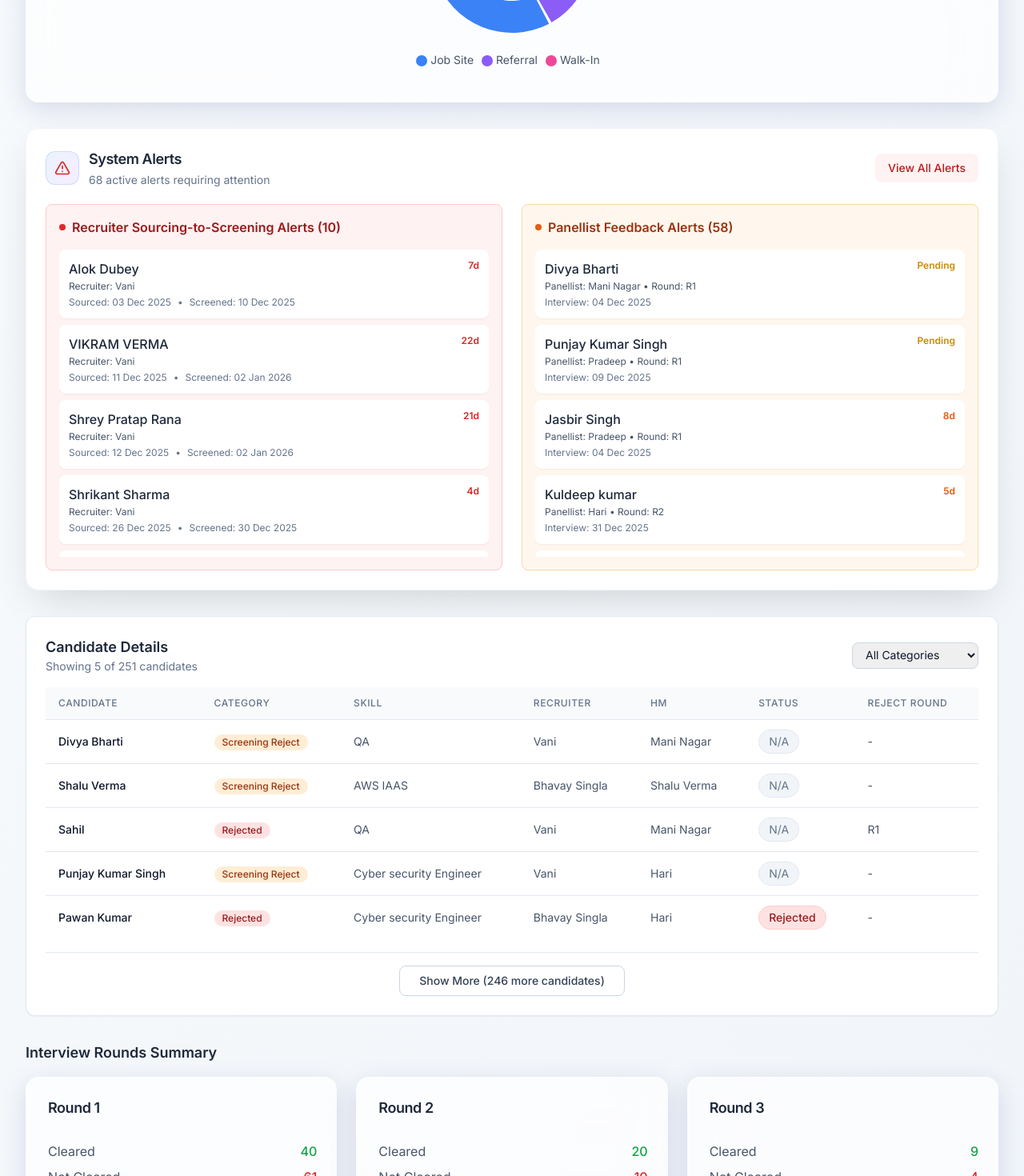
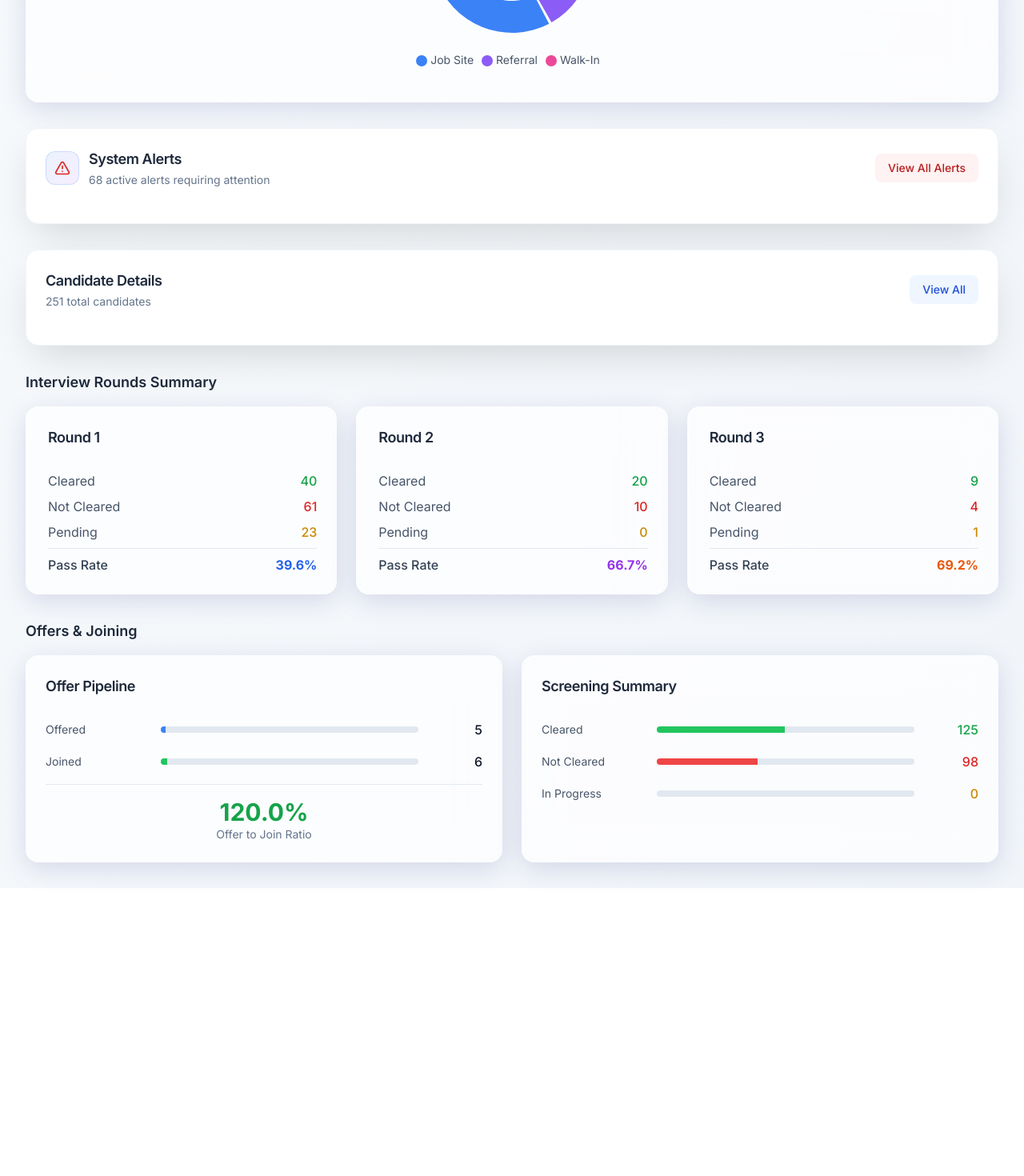
Before and after one commit to NavyanshNanda/HR-Analytics, a Next.js app: page /dashboard/super-admin in a window 1280 px wide. Shown: the part 1385-2855 px from the top of the page at 80% size. After the commit the page ends 2495 px from the top, so only its background shows below. Built offline with nearby package versions, Linux system fonts and the light colour scheme.

Commit message:
Changed the data sheets to have dropdowns.

```diff
--- a/components/dashboards/PanellistDashboard.tsx
+++ b/components/dashboards/PanellistDashboard.tsx
@@ -36,11 +36,12 @@ export default function PanellistDashboard({ data, panelistName }: PanellistDash
   const [showAlertsOnly, setShowAlertsOnly] = useState(false);
   const [showAllInterviews, setShowAllInterviews] = useState(false);
   const [currentPage, setCurrentPage] = useState(1);
-  const itemsPerPage = 25;
+  const itemsPerPage = 20;
   const [filters, setFilters] = useState<DateFilters>({});
   const [selectedSkills, setSelectedSkills] = useState<string[]>([]);
   const [selectedCandidates, setSelectedCandidates] = useState<string[]>([]);
   const [selectedLocations, setSelectedLocations] = useState<string[]>([]);
+  const [showInterviewTable, setShowInterviewTable] = useState(false);
   const interviewTableRef = React.useRef<HTMLDivElement>(null);
 
   // Filter data for this panelist
@@ -143,11 +144,13 @@ export default function PanellistDashboard({ data, panelistName }: PanellistDash
     setSearchTerm(candidateName);
     setRoundFilter('all');
     setStatusFilter('all');
-    // Scroll to table
+    // Scroll to table with offset for fixed header
     setTimeout(() => {
       const tableSection = document.querySelector('#interviews-table');
       if (tableSection) {
-        tableSection.scrollIntoView({ behavior: 'smooth', block: 'start' });
+        const elementPosition = tableSection.getBoundingClientRect().top + window.pageYOffset;
+        const offsetPosition = elementPosition - 120; // Offset for header + filters
+        window.scrollTo({ top: offsetPosition, behavior: 'smooth' });
       }
     }, 100);
   };
@@ -196,7 +199,11 @@ export default function PanellistDashboard({ data, panelistName }: PanellistDash
         onBellClick={() => {
           setShowAlertsOnly(!showAlertsOnly);
           setTimeout(() => {
-            interviewTableRef.current?.scrollIntoView({ behavior: 'smooth', block: 'start' });
+            if (interviewTableRef.current) {
+              const elementPosition = interviewTableRef.current.getBoundingClientRect().top + window.pageYOffset;
+              const offsetPosition = elementPosition - 120; // Offset for header + filters
+              window.scrollTo({ top: offsetPosition, behavior: 'smooth' });
+            }
           }, 100);
         }}
         actions={
@@ -379,9 +386,18 @@ export default function PanellistDashboard({ data, panelistName }: PanellistDash
           )}
           <ChartCard
             title="Interview Details"
+            subtitle={`${filteredInterviews.length} total interviews`}
             variant="glass"
             action={
               <div className="flex gap-3">
+                <button
+                  onClick={() => setShowInterviewTable(!showInterviewTable)}
+                  className="px-4 py-2 bg-blue-50 text-blue-700 rounded-lg hover:bg-blue-100 transition-colors text-sm font-medium"
+                >
+                  {showInterviewTable ? 'Collapse' : 'View All'}
+                </button>
+                {showInterviewTable && (
+                  <>
                 {/* Search */}
                 <div className="relative">
                   <Search className="absolute left-3 top-1/2 transform -translate-y-1/2 w-4 h-4 text-slate-400" />
@@ -418,10 +434,13 @@ export default function PanellistDashboard({ data, panelistName }: PanellistDash
                   <option value="pending">Pending</option>
                   <option value="alert">With Alerts</option>
                 </select>
+                  </>
+                )}
               </div>
             }
           >
-            <div className="overflow-x-auto">
+            {showInterviewTable && (
+            <div className="overflow-x-auto" style={{ maxHeight: '400px', overflowY: 'auto' }}>
               <table className="data-table">
                 <thead>
                   <tr>
@@ -442,11 +461,9 @@ export default function PanellistDashboard({ data, panelistName }: PanellistDash
                       </td>
                     </tr>
                   ) : (
-                    (showAllInterviews
-                      ? (filteredInterviews.length > itemsPerPage
-                          ? filteredInterviews.slice((currentPage - 1) * itemsPerPage, currentPage * itemsPerPage)
-                          : filteredInterviews)
-                      : filteredInterviews.slice(0, 5)).map((interview, idx) => (
+                    filteredInterviews
+                      .slice((currentPage - 1) * itemsPerPage, currentPage * itemsPerPage)
+                      .map((interview, idx) => (
                       <tr
                         key={idx}
                         className={interview.isAlert || interview.isPendingFeedback ? 'bg-red-50' : ''}
@@ -489,34 +506,9 @@ export default function PanellistDashboard({ data, panelistName }: PanellistDash
                 </tbody>
               </table>
 
-              {filteredInterviews.length > 5 && (
+              {filteredInterviews.length > itemsPerPage && (
                 <div className="mt-4 border-t border-slate-200 pt-4">
-                  {!showAllInterviews ? (
-                    <div className="flex justify-center">
-                      <button
-                        onClick={() => {
-                          setShowAllInterviews(true);
-                          setCurrentPage(1);
-                        }}
-                        className="px-6 py-2 text-sm font-medium text-slate-700 bg-white border border-slate-300 rounded-lg hover:bg-slate-50 transition-colors"
-                      >
-                        Show More ({filteredInterviews.length - 5} more interviews)
-                      </button>
-                    </div>
-                  ) : (
                   <div className="flex items-center justify-between">
-                      <button
-                        onClick={() => {
-                          setShowAllInterviews(false);
-                          setCurrentPage(1);
-                        }}
-                        className="px-4 py-2 text-sm font-medium text-slate-700 bg-white border border-slate-300 rounded-lg hover:bg-slate-50 transition-colors"
-                      >
-                        Show Less
-                      </button>
-
-                      {filteredInterviews.length > itemsPerPage && (
-                        <div className="flex gap-2">
                     <button
                       onClick={() => setCurrentPage(p => Math.max(1, p - 1))}
                       disabled={currentPage === 1}
@@ -525,6 +517,7 @@ export default function PanellistDashboard({ data, panelistName }: PanellistDash
                       Previous
                     </button>
 
+                    <div className="flex gap-2">
                       {Array.from({ length: Math.ceil(filteredInterviews.length / itemsPerPage) }, (_, i) => i + 1).map(pageNum => (
                         <button
                           key={pageNum}
@@ -538,6 +531,7 @@ export default function PanellistDashboard({ data, panelistName }: PanellistDash
                           {pageNum}
                         </button>
                       ))}
+                    </div>
 
                     <button
                       onClick={() => setCurrentPage(p => Math.min(Math.ceil(filteredInterviews.length / itemsPerPage), p + 1))}
@@ -547,12 +541,10 @@ export default function PanellistDashboard({ data, panelistName }: PanellistDash
                       Next
                     </button>
                   </div>
-                      )}
                 </div>
               )}
             </div>
             )}
-            </div>
           </ChartCard>
         </section>
       </main>
--- a/components/dashboards/RecruiterDashboard.tsx
+++ b/components/dashboards/RecruiterDashboard.tsx
@@ -27,12 +27,13 @@ export default function RecruiterDashboard({ data, recruiterName }: RecruiterDas
   const [showAlertsOnly, setShowAlertsOnly] = useState(false);
   const [showAllCandidates, setShowAllCandidates] = useState(false);
   const [currentPage, setCurrentPage] = useState(1);
-  const itemsPerPage = 25;
+  const itemsPerPage = 20;
   const [filters, setFilters] = useState<DateFilters>({});
   const [selectedPanelists, setSelectedPanelists] = useState<string[]>([]);
   const [selectedSkills, setSelectedSkills] = useState<string[]>([]);
   const [selectedCandidates, setSelectedCandidates] = useState<string[]>([]);
   const [selectedLocations, setSelectedLocations] = useState<string[]>([]);
+  const [showCandidateTable, setShowCandidateTable] = useState(false);
   const candidateTableRef = React.useRef<HTMLDivElement>(null);
 
   // Filter data for this recruiter
@@ -147,11 +148,13 @@ export default function RecruiterDashboard({ data, recruiterName }: RecruiterDas
   const handleAlertClick = (candidateName: string) => {
     setSearchTerm(candidateName);
     setStatusFilter('all');
-    // Scroll to table
+    // Scroll to table with offset for fixed header
     setTimeout(() => {
       const tableSection = document.querySelector('#candidates-table');
       if (tableSection) {
-        tableSection.scrollIntoView({ behavior: 'smooth', block: 'start' });
+        const elementPosition = tableSection.getBoundingClientRect().top + window.pageYOffset;
+        const offsetPosition = elementPosition - 120; // Offset for header + filters
+        window.scrollTo({ top: offsetPosition, behavior: 'smooth' });
       }
     }, 100);
   };
@@ -198,7 +201,11 @@ export default function RecruiterDashboard({ data, recruiterName }: RecruiterDas
         onBellClick={() => {
           setShowAlertsOnly(!showAlertsOnly);
           setTimeout(() => {
-            candidateTableRef.current?.scrollIntoView({ behavior: 'smooth', block: 'start' });
+            if (candidateTableRef.current) {
+              const elementPosition = candidateTableRef.current.getBoundingClientRect().top + window.pageYOffset;
+              const offsetPosition = elementPosition - 120; // Offset for header + filters
+              window.scrollTo({ top: offsetPosition, behavior: 'smooth' });
+            }
           }, 100);
         }}
         actions={
@@ -372,9 +379,18 @@ export default function RecruiterDashboard({ data, recruiterName }: RecruiterDas
           )}
           <ChartCard
             title="Candidate Profiles"
+            subtitle={`${filteredCandidates.length} total candidates`}
             variant="glass"
             action={
               <div className="flex gap-3">
+                <button
+                  onClick={() => setShowCandidateTable(!showCandidateTable)}
+                  className="px-4 py-2 bg-blue-50 text-blue-700 rounded-lg hover:bg-blue-100 transition-colors text-sm font-medium"
+                >
+                  {showCandidateTable ? 'Collapse' : 'View All'}
+                </button>
+                {showCandidateTable && (
+                  <>
                 {/* Search */}
                 <div className="relative">
                   <Search className="absolute left-3 top-1/2 transform -translate-y-1/2 w-4 h-4 text-slate-400" />
@@ -399,10 +415,13 @@ export default function RecruiterDashboard({ data, recruiterName }: RecruiterDas
                   <option value="in progress">In Progress</option>
                   <option value="alert">With Alerts</option>
                 </select>
+                  </>
+                )}
               </div>
             }
           >
-            <div className="overflow-x-auto">
+            {showCandidateTable && (
+            <div className="overflow-x-auto" style={{ maxHeight: '400px', overflowY: 'auto' }}>
               <table className="data-table">
                 <thead>
                   <tr>
@@ -424,11 +443,9 @@ export default function RecruiterDashboard({ data, recruiterName }: RecruiterDas
                       </td>
                     </tr>
                   ) : (
-                    (showAllCandidates
-                      ? (filteredCandidates.length > itemsPerPage
-                          ? filteredCandidates.slice((currentPage - 1) * itemsPerPage, currentPage * itemsPerPage)
-                          : filteredCandidates)
-                      : filteredCandidates.slice(0, 5)).map((candidate, idx) => {
+                    filteredCandidates
+                      .slice((currentPage - 1) * itemsPerPage, currentPage * itemsPerPage)
+                      .map((candidate, idx) => {
                       const isAlert = is48HourAlertTriggered(candidate.sourcingDate, candidate.screeningDate);
                       const timeDiff = calculateTimeDifferenceHours(candidate.sourcingDate, candidate.screeningDate);
 
@@ -460,34 +477,9 @@ export default function RecruiterDashboard({ data, recruiterName }: RecruiterDas
                 </tbody>
               </table>
 
-              {filteredCandidates.length > 5 && (
+              {filteredCandidates.length > itemsPerPage && (
                 <div className="mt-4 border-t border-slate-200 pt-4">
-                  {!showAllCandidates ? (
-                    <div className="flex justify-center">
-                      <button
-                        onClick={() => {
-                          setShowAllCandidates(true);
-                          setCurrentPage(1);
-                        }}
-                        className="px-6 py-2 text-sm font-medium text-slate-700 bg-white border border-slate-300 rounded-lg hover:bg-slate-50 transition-colors"
-                      >
-                        Show More ({filteredCandidates.length - 5} more candidates)
-                      </button>
-                    </div>
-                  ) : (
                   <div className="flex items-center justify-between">
-                      <button
-                        onClick={() => {
-                          setShowAllCandidates(false);
-                          setCurrentPage(1);
-                        }}
-                        className="px-4 py-2 text-sm font-medium text-slate-700 bg-white border border-slate-300 rounded-lg hover:bg-slate-50 transition-colors"
-                      >
-                        Show Less
-                      </button>
-
-                      {filteredCandidates.length > itemsPerPage && (
-                        <div className="flex gap-2">
                     <button
                       onClick={() => setCurrentPage(p => Math.max(1, p - 1))}
                       disabled={currentPage === 1}
@@ -496,6 +488,7 @@ export default function RecruiterDashboard({ data, recruiterName }: RecruiterDas
                       Previous
                     </button>
 
+                    <div className="flex gap-2">
                       {Array.from({ length: Math.ceil(filteredCandidates.length / itemsPerPage) }, (_, i) => i + 1).map(pageNum => (
                         <button
                           key={pageNum}
@@ -509,6 +502,7 @@ export default function RecruiterDashboard({ data, recruiterName }: RecruiterDas
                           {pageNum}
                         </button>
                       ))}
+                    </div>
 
                     <button
                       onClick={() => setCurrentPage(p => Math.min(Math.ceil(filteredCandidates.length / itemsPerPage), p + 1))}
@@ -518,12 +512,10 @@ export default function RecruiterDashboard({ data, recruiterName }: RecruiterDas
                       Next
                     </button>
                   </div>
-                      )}
                 </div>
               )}
             </div>
             )}
-            </div>
           </ChartCard>
         </section>
       </main>
--- a/components/dashboards/SuperAdminDashboard.tsx
+++ b/components/dashboards/SuperAdminDashboard.tsx
@@ -31,9 +31,10 @@ export default function SuperAdminDashboard({ data }: SuperAdminDashboardProps)
   const [selectedSkills, setSelectedSkills] = useState<string[]>([]);
   const [selectedCandidates, setSelectedCandidates] = useState<string[]>([]);
   const [selectedLocations, setSelectedLocations] = useState<string[]>([]);
-  const [showAllCandidates, setShowAllCandidates] = useState(false);
   const [currentPage, setCurrentPage] = useState(1);
-  const itemsPerPage = 25;
+  const itemsPerPage = 20;
+  const [showAllAlerts, setShowAllAlerts] = useState(false);
+  const [showCandidateTable, setShowCandidateTable] = useState(false);
   const { categoryFilter, setCategoryFilter, resetCategoryFilter } = useFilterStore();
   const candidateTableRef = useRef<HTMLDivElement>(null);
   const systemAlertsRef = useRef<HTMLDivElement>(null);
@@ -258,18 +259,26 @@ export default function SuperAdminDashboard({ data }: SuperAdminDashboardProps)
     // Filter to show this candidate
     resetCategoryFilter();
     setCurrentPage(1);
-    // Scroll to table
+    // Scroll to table with offset for fixed header
     setTimeout(() => {
-      candidateTableRef.current?.scrollIntoView({ behavior: 'smooth', block: 'start' });
+      if (candidateTableRef.current) {
+        const elementPosition = candidateTableRef.current.getBoundingClientRect().top + window.pageYOffset;
+        const offsetPosition = elementPosition - 120; // Offset for header + filters
+        window.scrollTo({ top: offsetPosition, behavior: 'smooth' });
+      }
     }, 100);
   };
 
   const handleBarClick = (category: string) => {
     setCategoryFilter(category as any);
     setCurrentPage(1); // Reset to first page
-    // Scroll to candidate table
+    // Scroll to candidate table with offset for fixed header
     setTimeout(() => {
-      candidateTableRef.current?.scrollIntoView({ behavior: 'smooth', block: 'start' });
+      if (candidateTableRef.current) {
+        const elementPosition = candidateTableRef.current.getBoundingClientRect().top + window.pageYOffset;
+        const offsetPosition = elementPosition - 120; // Offset for header + filters
+        window.scrollTo({ top: offsetPosition, behavior: 'smooth' });
+      }
     }, 100);
   };
 
@@ -303,7 +312,14 @@ export default function SuperAdminDashboard({ data }: SuperAdminDashboardProps)
         panelistAlerts={panelistAlerts}
         onAlertClick={handleAlertClick}
         onBellClick={() => {
-          systemAlertsRef.current?.scrollIntoView({ behavior: 'smooth', block: 'start' });
+          setShowAllAlerts(true);
+          setTimeout(() => {
+            if (systemAlertsRef.current) {
+              const elementPosition = systemAlertsRef.current.getBoundingClientRect().top + window.pageYOffset;
+              const offsetPosition = elementPosition - 120; // Offset for header + filters
+              window.scrollTo({ top: offsetPosition, behavior: 'smooth' });
+            }
+          }, 100);
         }}
         actions={
           <div className="flex items-center gap-2">
@@ -577,16 +593,14 @@ export default function SuperAdminDashboard({ data }: SuperAdminDashboardProps)
               variant="elevated"
               action={
                 <button
-                  onClick={() => {
-                    const bellButton = document.querySelector('[aria-label="View alerts"]') as HTMLButtonElement;
-                    if (bellButton) bellButton.click();
-                  }}
+                  onClick={() => setShowAllAlerts(!showAllAlerts)}
                   className="px-4 py-2 bg-red-50 text-red-700 rounded-lg hover:bg-red-100 transition-colors text-sm font-medium"
                 >
-                  View All Alerts
+                  {showAllAlerts ? 'Collapse Alerts' : 'View All Alerts'}
                 </button>
               }
             >
+              {showAllAlerts && (
                 <div className="grid grid-cols-1 lg:grid-cols-2 gap-6">
                 {/* Recruiter Alerts */}
                 {recruiterAlerts.length > 0 && (
@@ -664,21 +678,29 @@ export default function SuperAdminDashboard({ data }: SuperAdminDashboardProps)
                   </div>
                 )}
               </div>
+              )}
             </ChartCard>
           </section>
         )}
 
         {/* Candidate Details Table */}
         <section className="mb-8" ref={candidateTableRef}>
-          <div className="dashboard-card">
-            <div className="flex items-center justify-between mb-4">
+          <ChartCard
+            title="Candidate Details"
+            subtitle={`${filteredData.length} total candidates`}
+            variant="elevated"
+            action={
+              <button
+                onClick={() => setShowCandidateTable(!showCandidateTable)}
+                className="px-4 py-2 bg-blue-50 text-blue-700 rounded-lg hover:bg-blue-100 transition-colors text-sm font-medium"
+              >
+                {showCandidateTable ? 'Collapse' : 'View All'}
+              </button>
+            }
+          >
+            {showCandidateTable && (
             <div>
-                <h3 className="text-lg font-semibold text-slate-800">Candidate Details</h3>
-                <p className="text-sm text-slate-500">
-                  Showing {showAllCandidates ? (filteredData.length > itemsPerPage ? `${((currentPage - 1) * itemsPerPage) + 1} to ${Math.min(currentPage * itemsPerPage, filteredData.length)} of ${filteredData.length}` : filteredData.length) : Math.min(5, filteredData.length)} of {filteredData.length} candidates
-                </p>
-              </div>
-              <div className="flex items-center gap-3">
+            <div className="flex items-center justify-end mb-4 gap-3">
                 {/* Category Filter Badge */}
                 {categoryFilter && (
                   <div className="flex items-center gap-2 px-3 py-1.5 bg-blue-50 border border-blue-200 rounded-lg">
@@ -716,9 +738,8 @@ export default function SuperAdminDashboard({ data }: SuperAdminDashboardProps)
                   <option value="Other">Other</option>
                 </select>
               </div>
-            </div>
 
-            <div className="overflow-x-auto">
+            <div className="overflow-x-auto" style={{ maxHeight: '400px', overflowY: 'auto' }}>
               <table className="min-w-full divide-y divide-slate-200">
                 <thead className="bg-slate-50">
                   <tr>
@@ -746,11 +767,15 @@ export default function SuperAdminDashboard({ data }: SuperAdminDashboardProps)
                   </tr>
                 </thead>
                 <tbody className="bg-white divide-y divide-slate-200">
-                  {(showAllCandidates
-                    ? (filteredData.length > itemsPerPage
-                        ? filteredData.slice((currentPage - 1) * itemsPerPage, currentPage * itemsPerPage)
-                        : filteredData)
-                    : filteredData.slice(0, 5))
+                  {filteredData.length === 0 ? (
+                    <tr>
+                      <td colSpan={8} className="px-4 py-3 text-center text-slate-500">
+                        No candidates found matching your criteria
+                      </td>
+                    </tr>
+                  ) : (
+                    filteredData
+                      .slice((currentPage - 1) * itemsPerPage, currentPage * itemsPerPage)
                       .map((candidate, idx) => (
                       <tr key={idx} className="hover:bg-slate-50">
                       <td className="px-4 py-3 whitespace-nowrap text-sm font-medium text-slate-900">
@@ -784,40 +809,14 @@ export default function SuperAdminDashboard({ data }: SuperAdminDashboardProps)
                         {candidate.rejectRound || '-'}
                       </td>
                     </tr>
-                  ))}
+                  )))}
                 </tbody>
               </table>
             </div>
 
-            {/* Show More/Less Button and Pagination */}
-            {filteredData.length > 5 && (
+            {filteredData.length > itemsPerPage && (
               <div className="mt-4 border-t border-slate-200 pt-4">
-                {!showAllCandidates ? (
-                  <div className="flex justify-center">
-                    <button
-                      onClick={() => {
-                        setShowAllCandidates(true);
-                        setCurrentPage(1);
-                      }}
-                      className="px-6 py-2 text-sm font-medium text-slate-700 bg-white border border-slate-300 rounded-lg hover:bg-slate-50 transition-colors"
-                    >
-                      Show More ({filteredData.length - 5} more candidates)
-                    </button>
-                  </div>
-                ) : (
                 <div className="flex items-center justify-between">
-                    <button
-                      onClick={() => {
-                        setShowAllCandidates(false);
-                        setCurrentPage(1);
-                      }}
-                      className="px-4 py-2 text-sm font-medium text-slate-700 bg-white border border-slate-300 rounded-lg hover:bg-slate-50 transition-colors"
-                    >
-                      Show Less
-                    </button>
-
-                    {filteredData.length > itemsPerPage && (
-                      <div className="flex gap-2">
                   <button
                     onClick={() => setCurrentPage(p => Math.max(1, p - 1))}
                     disabled={currentPage === 1}
@@ -826,6 +825,7 @@ export default function SuperAdminDashboard({ data }: SuperAdminDashboardProps)
                     Previous
                   </button>
 
+                  <div className="flex gap-2">
                     {Array.from({ length: Math.ceil(filteredData.length / itemsPerPage) }, (_, i) => i + 1).map(pageNum => (
                       <button
                         key={pageNum}
@@ -839,6 +839,7 @@ export default function SuperAdminDashboard({ data }: SuperAdminDashboardProps)
                         {pageNum}
                       </button>
                     ))}
+                  </div>
 
                   <button
                     onClick={() => setCurrentPage(p => Math.min(Math.ceil(filteredData.length / itemsPerPage), p + 1))}
@@ -848,12 +849,11 @@ export default function SuperAdminDashboard({ data }: SuperAdminDashboardProps)
                     Next
                   </button>
                 </div>
-                    )}
               </div>
             )}
             </div>
             )}
-          </div>
+          </ChartCard>
         </section>
 
         {/* Additional Metrics */}
```
Also changed, not shown: components/dashboards/HiringManagerDashboard.tsx (+20 -1 lines). Lines whose indentation alone changed are shown as unchanged.
